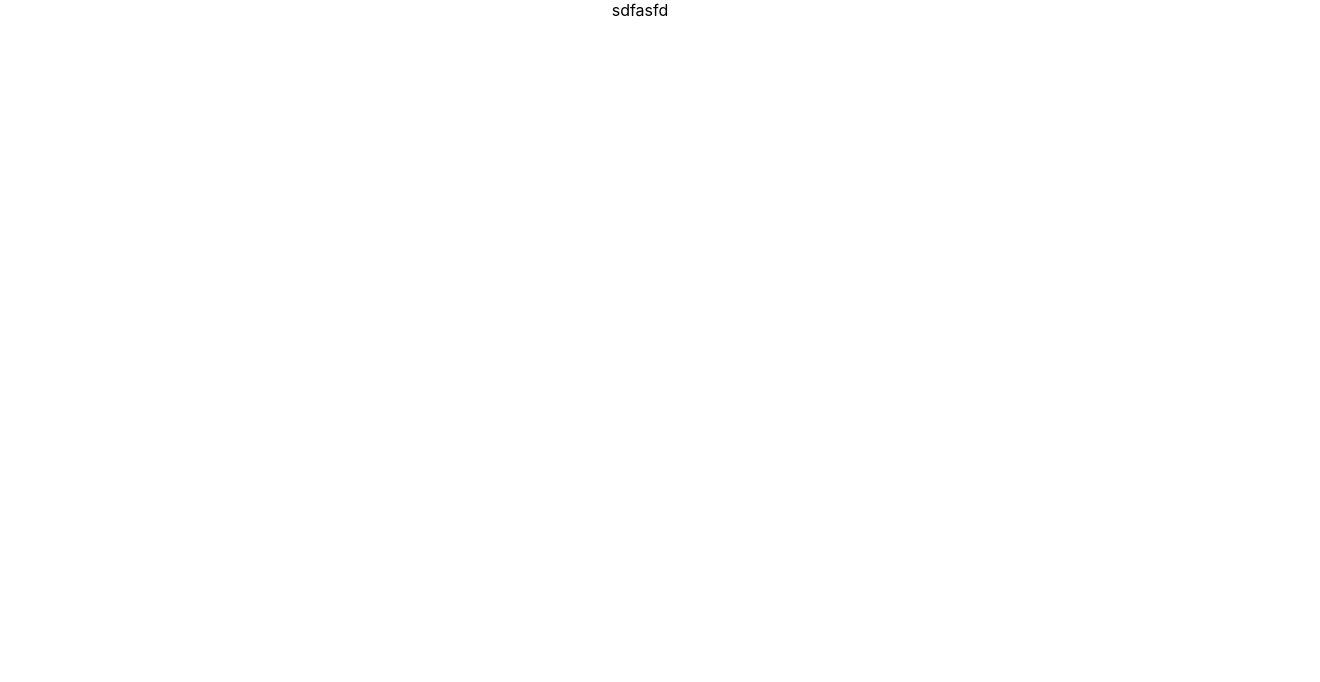
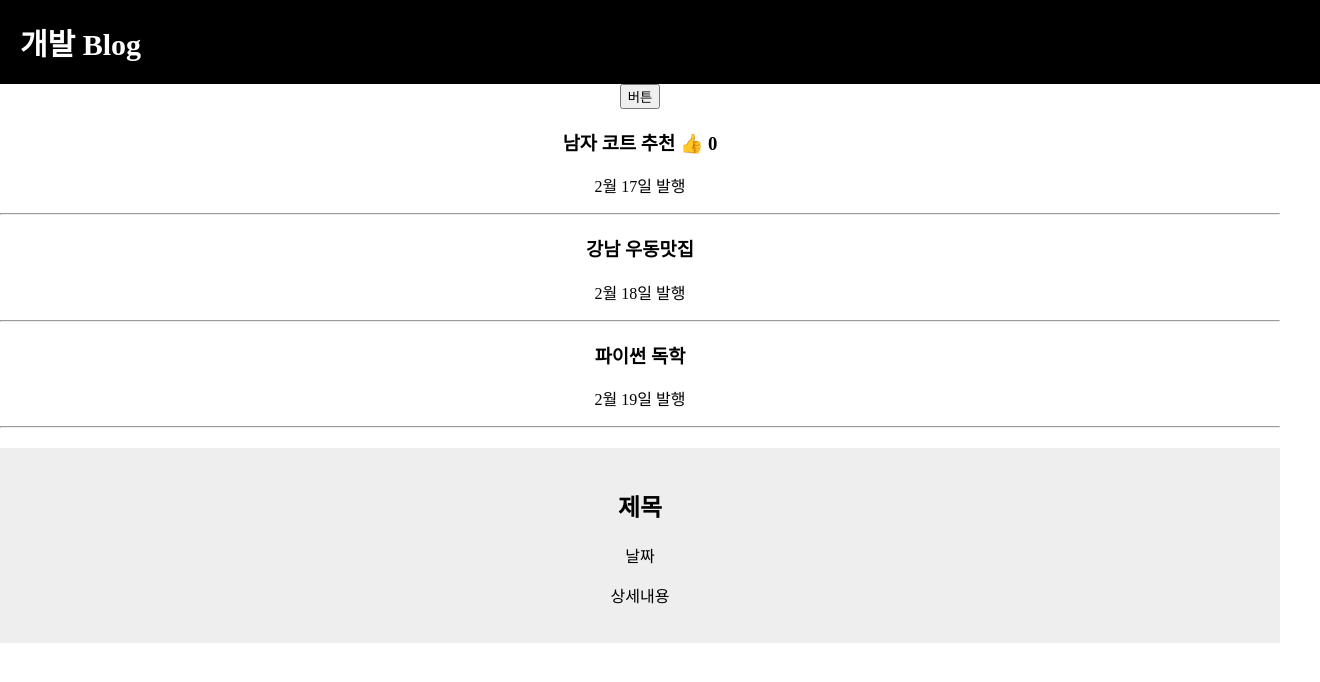
Before and after one commit to jason-ryu94/react-study, a React (Create React App) app in the folder blog/: page / in a window 1280 px wide. Shown: the top 682 px of the page, 1320 px wide, since content can reach past the window. Built offline with nearby package versions, Linux system fonts and the light colour scheme.

Commit message:
리액트 component

```diff
--- a/blog/src/App.css
+++ b/blog/src/App.css
@@ -1,5 +1,33 @@
 .App {
   text-align: center;
+}
+
+
+body {
+  font-family: 'nanumsquare';
+}
+
+.modal {
+  margin-top: 20px;
+  padding: 20px;
+  background: #eee;
+}
+
+.black-nav {
+  background: black;
+  width: 100%;
+  display: flex;
+  color: white;
+  padding:20px;
+  font-weight: 600;
+  font-size: 20px;
+}
+
+.list {
+  margin-top: 30px;
+  text-align: left;
+  padding-left: 20px;
+  padding-right: 20px;
 }
 
 .App-logo {
--- a/blog/src/App.js
+++ b/blog/src/App.js
@@ -1,14 +1,83 @@
+import React, { useState } from 'react';
 import logo from './logo.svg';
 import './App.css';
 
+
+
 function App() {
+
+  var posts = '강남 고기 맛집 '
+
+  var fontSize = { color : 'white', fontSize : '30px'}
+
+
+  /**
+   * 문자, 숫자, array, object 모두 저장 가능하다.
+   * useState 를 써야 하는 이유 : 새로고침 없이도 HTML 이 자동으로 재렌더링 된다.
+   */
+  let [글제목, 글제목변경] = useState(['남자 코트 추천', '강남 우동맛집', '파이썬 독학']);
+  let [count, setCount] = useState(0);
+
+
+  function 제목변경() {
+    // deep copy 를 해서 수정해야 한다.
+    var newArray = [...글제목];
+    newArray[0] = '여자 코트 추천';
+    글제목변경( newArray );
+  }
+
+  function 정렬() {
+    var newArray = [...글제목];
+    newArray.sort();
+    글제목변경( newArray );
+  }
+
   return (
     <div className="App">
       <div className="black-nav">
-        sdfasfd
+        <div style={ fontSize}>개발 Blog</div>
       </div>
+      <button onClick={ 정렬 }>버튼 </button>
+      <div className="llist">
+        <h3>{ 글제목[0] } <span onClick={ () => { setCount(count+1) }}>👍</span> {count} </h3>
+        <p>2월 17일 발행</p>
+        <hr/>
+      </div>
+      <div className="llist">
+        <h3>{ 글제목[1] }</h3>
+        <p>2월 18일 발행</p>
+        <hr/>
+      </div>
+      <div className="llist">
+        <h3>{ 글제목[2] }</h3>
+        <p>2월 19일 발행</p>
+        <hr/>
+      </div>
+
+      <Modal></Modal>
+
+
+
     </div>
   );
 }
+/**
+ * Component function App 과 나란히 만들어주면 된다.
+ * 반복적으로 출현하는 HTML 덩어리들을 component로 만든다., 자주 변경하는 HTML UI 들, 다른 페이지 만들 때
+ * 상위 component에서 변수들을 전해주기 위해서는 props 문법을 사용해야 한다.
+ * 의미없는 <div> 쓰기 싫으면 <></> 로 묶어주면 된다.
+ */
+function Modal() {
+  return (
+    <>
+    <div className="modal">
+        <h2>제목</h2>
+        <p>날짜</p>
+        <p>상세내용</p>
+    </div>
+    <div></div>
+    </>
+  )
+}
 
 export default App;
```
